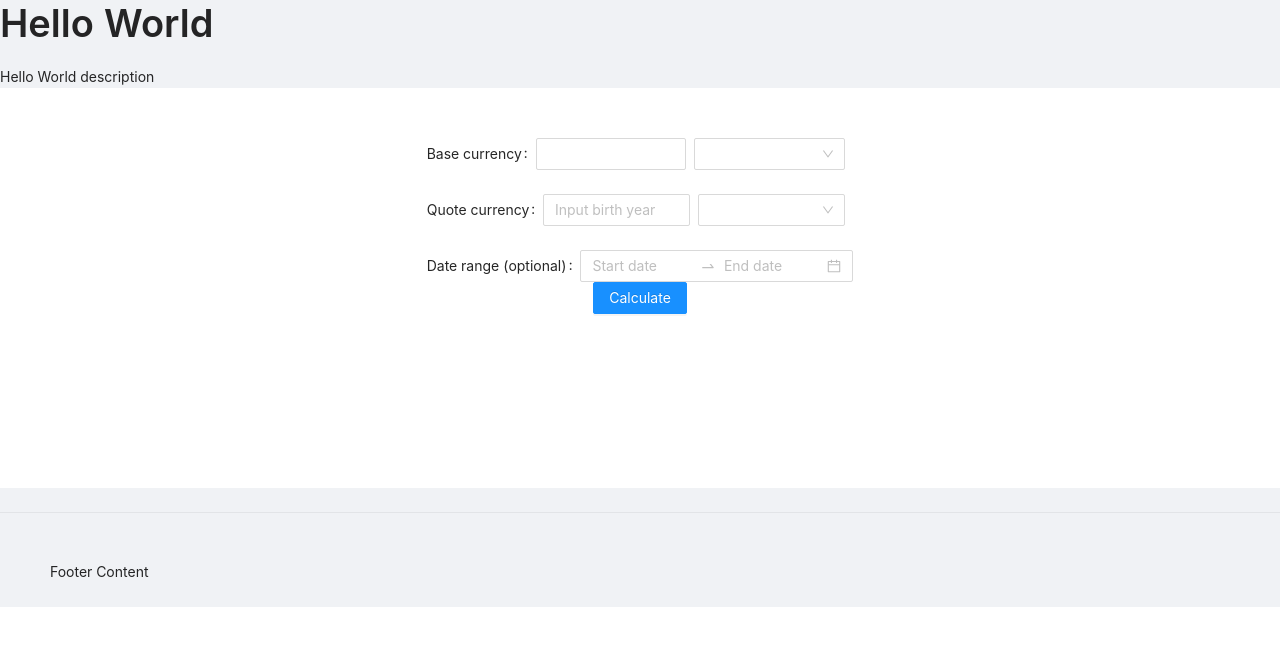
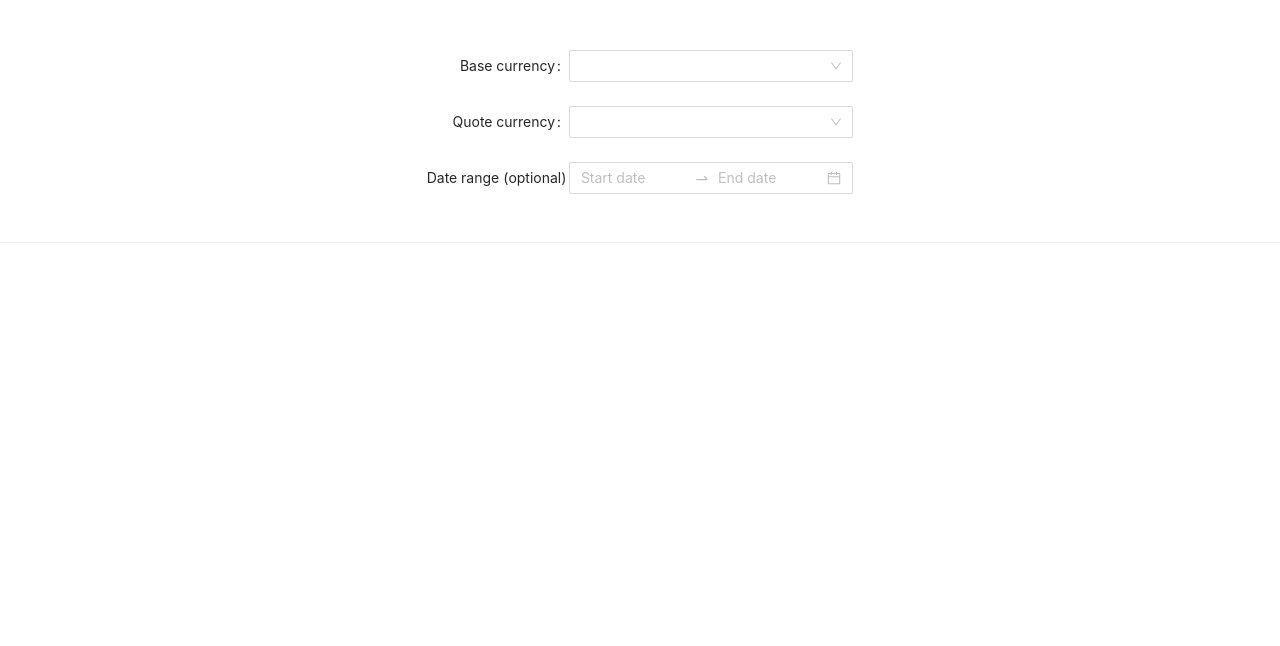
Before and after one commit to Oyoshi/React-Frontend-Playground, a React (Create React App) app in the folder project-3/: page / in a window 1280 px wide. Shown: the top 646 px of the page. Built offline with nearby package versions, Linux system fonts and the light colour scheme.

Commit message:
override default antd theme with craco.less, change little form layout

```diff
--- /dev/null
+++ b/project-3/craco.config.js
@@ -0,0 +1,21 @@
+const CracoLessPlugin = require("craco-less");
+
+module.exports = {
+  plugins: [
+    {
+      plugin: CracoLessPlugin,
+      options: {
+        lessLoaderOptions: {
+          lessOptions: {
+            modifyVars: {
+              "@primary-color": "#07C5B8",
+              "layout-body-background": "#FFFFFF",
+              "@btn-border-radius-base": "16px",
+            },
+            javascriptEnabled: true,
+          },
+        },
+      },
+    },
+  ],
+};
--- a/project-3/src/App.scss
+++ /dev/null
@@ -1,14 +0,0 @@
-@import "antd/dist/antd.css";
-
-.site-layout-content {
-  min-height: 50vh;
-  background: #fff;
-  width: auto;
-  text-align: center;
-  margin: 0 auto;
-  padding-top: 50px;
-}
-
-.layout {
-  overflow: hidden;
-}
--- a/project-3/src/App.tsx
+++ b/project-3/src/App.tsx
@@ -1,22 +1,18 @@
 import React from "react";
 import { Layout, Divider } from "antd";
-import { HeroSection } from "components/hero-section";
 import { InputsFormSection } from "components/inputs-form-section";
 import { ResultSection } from "components/result-section";
-import "./App.scss";
 
-const { Content, Footer } = Layout;
+const { Content } = Layout;
 
 export const App: React.FC = () => {
   return (
     <Layout>
       <Content>
-        <HeroSection />
         <InputsFormSection />
         <Divider />
         <ResultSection />
       </Content>
-      <Footer>Footer Content</Footer>
     </Layout>
   );
 };
--- a/project-3/src/components/hero-section/HeroSection.tsx
+++ /dev/null
@@ -1,13 +0,0 @@
-import React from "react";
-import { Typography } from "antd";
-
-const { Title, Text } = Typography;
-
-export const HeroSection: React.FC = () => {
-  return (
-    <section>
-      <Title>Hello World</Title>
-      <Text>Hello World description</Text>
-    </section>
-  );
-};
--- a/project-3/src/components/hero-section/index.ts
+++ /dev/null
@@ -1 +0,0 @@
-export { HeroSection } from "./HeroSection";
--- a/project-3/src/components/inputs-form-section/InputsFormSection.const.ts
+++ /dev/null
@@ -1 +0,0 @@
-export const BASE_CURRENCY_FORM_ITEM = {};
--- /dev/null
+++ b/project-3/src/components/inputs-form-section/InputsFormSection.less
@@ -0,0 +1,5 @@
+.inputs-form__section {
+  text-align: center;
+  margin: 0 auto;
+  padding-top: 50px;
+}
--- a/project-3/src/components/inputs-form-section/InputsFormSection.tsx
+++ b/project-3/src/components/inputs-form-section/InputsFormSection.tsx
@@ -1,70 +1,44 @@
 import React from "react";
-import { Row, Col, Form, Input, Select, DatePicker, Button } from "antd";
+import { Row, Col, Form, Select, DatePicker } from "antd";
+import "./InputsFormSection.less";
 
 const { RangePicker } = DatePicker;
 
+const layout = {
+  labelCol: {
+    span: 8,
+  },
+  wrapperCol: {
+    span: 16,
+  },
+};
+
 export const InputsFormSection: React.FC = () => {
   return (
-    <section className="site-layout-content">
-      <Row justify="center" align="middle">
-        <Col sm={24} md={8}>
-          <Form>
-            <Form.Item label="Base currency" style={{ marginBottom: 0 }}>
-              <Form.Item
-                name="year"
-                rules={[{ required: true }]}
-                style={{
-                  display: "inline-block",
-                  width: `calc(50% - 8px)`,
-                }}
-              >
-                <Input type="number" />
-              </Form.Item>
-              <Form.Item
-                name="month"
-                rules={[{ required: true }]}
-                style={{
-                  display: "inline-block",
-                  width: "calc(50% - 8px)",
-                  margin: "0 8px",
-                }}
-              >
-                <Select />
-              </Form.Item>
+    <section className="inputs-form__section">
+      <Form {...layout} labelAlign="right">
+        <Row justify="center" align="middle">
+          <Col lg={8} sm={24}>
+            <Form.Item label="Base currency">
+              <Select>
+                <Select.Option value={"xxx"}>xxx</Select.Option>
+                <Select.Option value={"yyy"}>yyy</Select.Option>
+                <Select.Option value={"zzz"}>zzz</Select.Option>
+              </Select>
             </Form.Item>
-            <Form.Item label="Quote currency" style={{ marginBottom: 0 }}>
-              <Form.Item
-                name="year"
-                rules={[{ required: true }]}
-                style={{
-                  display: "inline-block",
-                  width: "calc(50% - 8px)",
-                }}
-              >
-                <Input placeholder="Input birth year" />
-              </Form.Item>
-              <Form.Item
-                name="month"
-                rules={[{ required: true }]}
-                style={{
-                  display: "inline-block",
-                  width: "calc(50% - 8px)",
-                  margin: "0 8px",
-                }}
-              >
-                <Select />
-              </Form.Item>
+            <Form.Item label="Quote currency">
+              <Select>
+                <Select.Option value={"xxx"}>aaa</Select.Option>
+                <Select.Option value={"bbb"}>bbb</Select.Option>
+                <Select.Option value={"ccc"}>ccc</Select.Option>
+              </Select>
             </Form.Item>
-            <Form.Item
-              label="Date range (optional)"
-              style={{ marginBottom: 0 }}
-            >
+            <Form.Item label="Date range (optional)">
               <RangePicker />
             </Form.Item>
-            <Button type="primary">Calculate</Button>
-          </Form>
-        </Col>
-      </Row>
+          </Col>
+        </Row>
+      </Form>
     </section>
   );
 };
--- a/project-3/src/index.css
+++ /dev/null
@@ -1,13 +0,0 @@
-body {
-  margin: 0;
-  font-family: -apple-system, BlinkMacSystemFont, 'Segoe UI', 'Roboto', 'Oxygen',
-    'Ubuntu', 'Cantarell', 'Fira Sans', 'Droid Sans', 'Helvetica Neue',
-    sans-serif;
-  -webkit-font-smoothing: antialiased;
-  -moz-osx-font-smoothing: grayscale;
-}
-
-code {
-  font-family: source-code-pro, Menlo, Monaco, Consolas, 'Courier New',
-    monospace;
-}
--- /dev/null
+++ b/project-3/src/index.less
@@ -0,0 +1 @@
+@import "antd/dist/antd.less";
--- a/project-3/src/index.tsx
+++ b/project-3/src/index.tsx
@@ -1,6 +1,6 @@
 import React from "react";
 import ReactDOM from "react-dom";
-import "./index.css";
+import "./index.less";
 import { App } from "./App";
 import reportWebVitals from "./reportWebVitals";
 
```
Also changed, not shown: project-3/package.json (+6 -7 lines), 1 other file (tests, documents, lock files or other folders).
